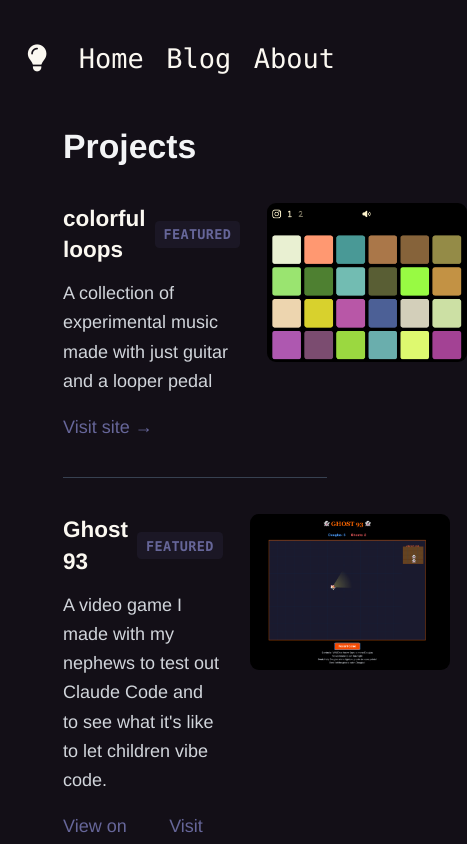
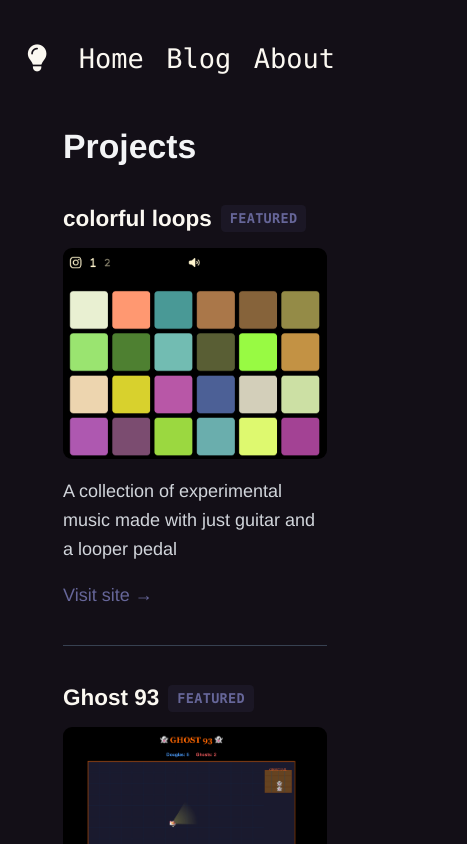
Before and after one commit to philhd/phil-site-next, a Next.js app: page / in a window 390 px wide. Shown: the top 844 px of the page, 467 px wide, since content can reach past the window. Built offline with nearby package versions, Linux system fonts and the light colour scheme.

Commit message:
fix mobile layout

```diff
--- a/src/app/page.tsx
+++ b/src/app/page.tsx
@@ -12,7 +12,61 @@ export default function Home() {
       <div className="space-y-8">
         {projects.map((project) => (
           <article key={project.id} className="border-b border-gray-300 dark:border-gray-700 pb-8">
-            <div className={`flex gap-6 ${project.image ? 'items-start' : 'items-center'}`}>
+            {/* Mobile layout - Stack vertically */}
+            <div className="block md:hidden">
+              <div className="flex items-center gap-2 mb-3">
+                <h2 className="text-xl font-semibold text-black dark:text-white">
+                  {project.title}
+                </h2>
+                {project.featured && (
+                  <span className="text-xs font-monobold font-bold text-accent dark:text-accent uppercase tracking-wide px-2 py-1 rounded bg-accent/10">
+                    Featured
+                  </span>
+                )}
+              </div>
+
+              {/* Image between title and description on mobile */}
+              {project.image && (
+                <div className="mb-4">
+                  <Image
+                    src={project.image}
+                    alt={project.title}
+                    width={200}
+                    height={150}
+                    className="rounded-lg object-cover w-full max-w-sm"
+                  />
+                </div>
+              )}
+
+              <p className="text-gray-700 dark:text-gray-300 mb-4 leading-relaxed">
+                {project.description}
+              </p>
+              <div className="flex gap-4">
+                {project.github && (
+                  <Link
+                    href={project.github}
+                    className="text-accent hover:font-semibold transition-all no-underline"
+                    target="_blank"
+                    rel="noopener noreferrer"
+                  >
+                    View on GitHub →
+                  </Link>
+                )}
+                {project.url && (
+                  <Link
+                    href={project.url}
+                    className="text-accent hover:font-semibold transition-all no-underline"
+                    target="_blank"
+                    rel="noopener noreferrer"
+                  >
+                    Visit site →
+                  </Link>
+                )}
+              </div>
+            </div>
+
+            {/* Desktop layout - Side by side */}
+            <div className={`hidden md:flex gap-6 ${project.image ? 'items-start' : 'items-center'}`}>
               {/* Left side - Content */}
               <div className="flex-1">
                 <div className="flex items-center gap-2 mb-3">
```
